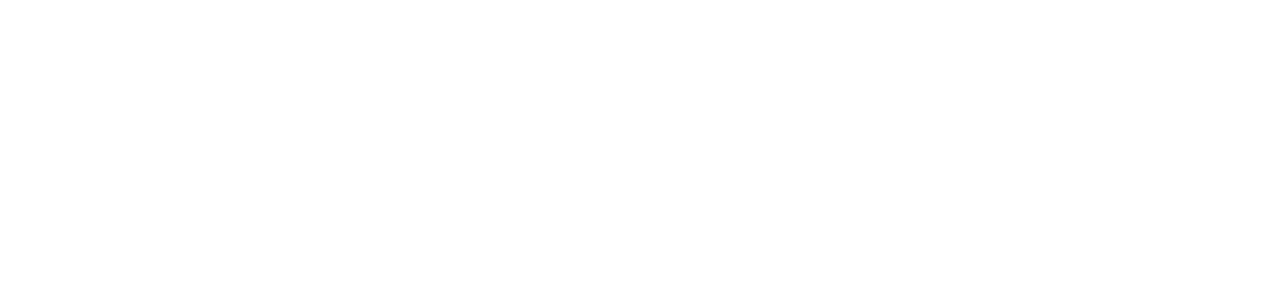
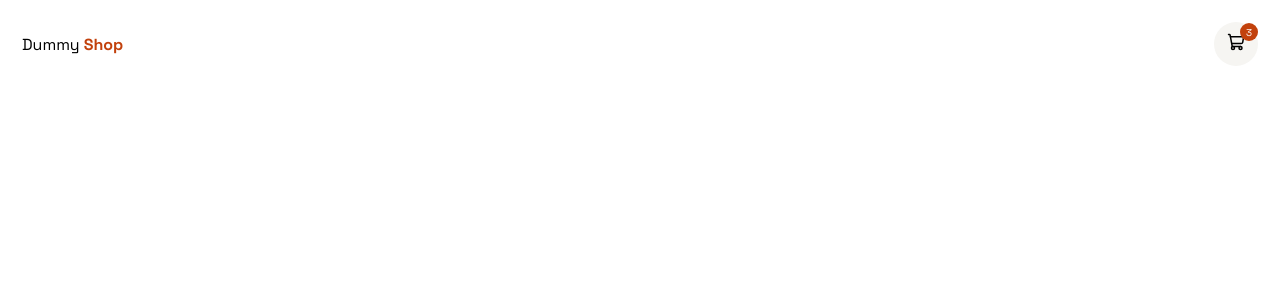
Before and after one commit to caarlosdamian/dummy-store, a React (Vite) app: page / in a window 1280 px wide. Shown: the top 300 px of the page. Built offline with nearby package versions, Linux system fonts and the light colour scheme.

Commit message:
feat(components): add header (#1)

```diff
--- a/index.html
+++ b/index.html
@@ -4,6 +4,14 @@
     <meta charset="UTF-8" />
     <link rel="icon" type="image/svg+xml" href="/favicon.svg" />
     <meta name="viewport" content="width=device-width, initial-scale=1.0" />
+    <link rel="preconnect" href="https://fonts.googleapis.com" />
+    <link rel="preconnect" href="https://fonts.gstatic.com" crossorigin />
+    <link rel="preconnect" href="https://fonts.googleapis.com" />
+    <link rel="preconnect" href="https://fonts.gstatic.com" crossorigin />
+    <link
+      href="https://fonts.googleapis.com/css2?family=DM+Sans:ital,opsz,wght@0,9..40,100..1000;1,9..40,100..1000&family=Space+Grotesk:wght@300..700&family=Work+Sans:ital,wght@0,100..900;1,100..900&display=swap"
+      rel="stylesheet"
+    />
     <title>dummy-store</title>
   </head>
   <body>
--- a/package.json
+++ b/package.json
@@ -11,6 +11,7 @@
     "dev:dummyStore": "vite"
   },
   "dependencies": {
+    "lucide-react": "^1.57.0",
     "react": "^19.2.8",
     "react-dom": "^19.2.8"
   },
--- /dev/null
+++ b/src/components/header/Header.css
@@ -0,0 +1,35 @@
+.header {
+  padding: 22px;
+  display: flex;
+  justify-content: space-between;
+  align-items: center;
+}
+
+.logo strong {
+  color: var(--primary);
+}
+
+.cart-btn {
+  background: #F6F5F2;
+  border: 0;
+  padding: 8px;
+  width: 44px;
+  height: 44px;
+  border-radius: 50%;
+  position: relative;
+}
+
+.cart-btn-count {
+  position: absolute;
+  color: white;
+  top: 1px;
+  right: 0;
+  background: var(--primary);
+  height: 18px;
+  width: 18px;
+  border-radius: 50%;
+  font-size: 10px;
+  display: flex;
+  align-items: center;
+  justify-content: center;
+}
--- /dev/null
+++ b/src/components/header/Header.jsx
@@ -0,0 +1,16 @@
+import { ShoppingCart } from 'lucide-react';
+import './Header.css';
+
+export const Header = () => {
+  return (
+    <div className="header">
+      <p className="logo">
+        Dummy <strong>Shop</strong>
+      </p>
+      <button className="cart-btn">
+        <ShoppingCart size={18} />
+        <p className="cart-btn-count">3</p>
+      </button>
+    </div>
+  );
+};
--- /dev/null
+++ b/src/components/header/estilos.css
@@ -0,0 +1,35 @@
+.header {
+  padding: 22px;
+  display: flex;
+  justify-content: space-between;
+  align-items: center;
+}
+
+.logo strong {
+  color: pink;
+}
+
+.cart-btn {
+  background: #F6F5F2;
+  border: 0;
+  padding: 8px;
+  width: 44px;
+  height: 44px;
+  border-radius: 50%;
+  position: relative;
+}
+
+.cart-btn-count {
+  position: absolute;
+  color: white;
+  top: 1px;
+  right: 0;
+  background: var(--primary);
+  height: 18px;
+  width: 18px;
+  border-radius: 50%;
+  font-size: 10px;
+  display: flex;
+  align-items: center;
+  justify-content: center;
+}
--- a/src/index.css
+++ b/src/index.css
@@ -1,111 +1,10 @@
 :root {
-  --text: #6b6375;
-  --text-h: #08060d;
-  --bg: #fff;
-  --border: #e5e4e7;
-  --code-bg: #f4f3ec;
-  --accent: #aa3bff;
-  --accent-bg: rgba(170, 59, 255, 0.1);
-  --accent-border: rgba(170, 59, 255, 0.5);
-  --social-bg: rgba(244, 243, 236, 0.5);
-  --shadow:
-    rgba(0, 0, 0, 0.1) 0 10px 15px -3px, rgba(0, 0, 0, 0.05) 0 4px 6px -2px;
-
-  --sans: system-ui, 'Segoe UI', Roboto, sans-serif;
-  --heading: system-ui, 'Segoe UI', Roboto, sans-serif;
-  --mono: ui-monospace, Consolas, monospace;
-
-  font: 18px/145% var(--sans);
-  letter-spacing: 0.18px;
-  color-scheme: light dark;
-  color: var(--text);
-  background: var(--bg);
-  font-synthesis: none;
-  text-rendering: optimizeLegibility;
-  -webkit-font-smoothing: antialiased;
-  -moz-osx-font-smoothing: grayscale;
-
-  @media (max-width: 1024px) {
-    font-size: 16px;
-  }
+  --primary: #C2410C
 }
 
-@media (prefers-color-scheme: dark) {
-  :root {
-    --text: #9ca3af;
-    --text-h: #f3f4f6;
-    --bg: #16171d;
-    --border: #2e303a;
-    --code-bg: #1f2028;
-    --accent: #c084fc;
-    --accent-bg: rgba(192, 132, 252, 0.15);
-    --accent-border: rgba(192, 132, 252, 0.5);
-    --social-bg: rgba(47, 48, 58, 0.5);
-    --shadow:
-      rgba(0, 0, 0, 0.4) 0 10px 15px -3px, rgba(0, 0, 0, 0.25) 0 4px 6px -2px;
-  }
-
-  #social .button-icon {
-    filter: invert(1) brightness(2);
-  }
+* {
+  padding: 0;
+  margin: 0;
+  box-sizing: border-box;
+    font-family: "Space Grotesk", sans-serif;
 }
-
-body {
-  margin: 0;
-}
-
-#root {
-  width: 1126px;
-  max-width: 100%;
-  margin: 0 auto;
-  text-align: center;
-  border-inline: 1px solid var(--border);
-  min-height: 100svh;
-  display: flex;
-  flex-direction: column;
-  box-sizing: border-box;
-}
-
-h1,
-h2 {
-  font-family: var(--heading);
-  font-weight: 500;
-  color: var(--text-h);
-}
-
-h1 {
-  font-size: 56px;
-  letter-spacing: -1.68px;
-  margin: 32px 0;
-  @media (max-width: 1024px) {
-    font-size: 36px;
-    margin: 20px 0;
-  }
-}
-h2 {
-  font-size: 24px;
-  line-height: 118%;
-  letter-spacing: -0.24px;
-  margin: 0 0 8px;
-  @media (max-width: 1024px) {
-    font-size: 20px;
-  }
-}
-p {
-  margin: 0;
-}
-
-code,
-.counter {
-  font-family: var(--mono);
-  display: inline-flex;
-  border-radius: 4px;
-  color: var(--text-h);
-}
-
-code {
-  font-size: 15px;
-  line-height: 135%;
-  padding: 4px 8px;
-  background: var(--code-bg);
-}
--- a/src/main.jsx
+++ b/src/main.jsx
@@ -6,6 +6,7 @@
   onUncaughtErrorProd,
 } from './lib/reportCaugtError.js';
 import './index.css';
+import Home from './pages/home/Home.jsx';
 
 const container = document.getElementById('container');
 const root = createRoot(container, {
@@ -13,7 +14,9 @@
   onRecoverableError: onRecoverableErrorProd,
   onUncaughtError: onUncaughtErrorProd,
 });
+
 root.render(
   <StrictMode>
+    <Home />
   </StrictMode>,
 );
--- a/src/pages/home/Home.jsx
+++ b/src/pages/home/Home.jsx
@@ -1,10 +1,17 @@
-{/* <home></home> */}
+import { Header } from '../../components/header/Header';
+
+{
+  /* <home></home> */
+}
 
 const Home = () => {
   // .jsx => una fn js que retorna html
+
   return (
-    <div>Home</div>
-  )
-}
+    <main>
+      <Header />
+    </main>
+  );
+};
 
-export default Home
+export default Home;
```
Also changed, not shown: 1 other file (tests, documents, lock files or other folders).
